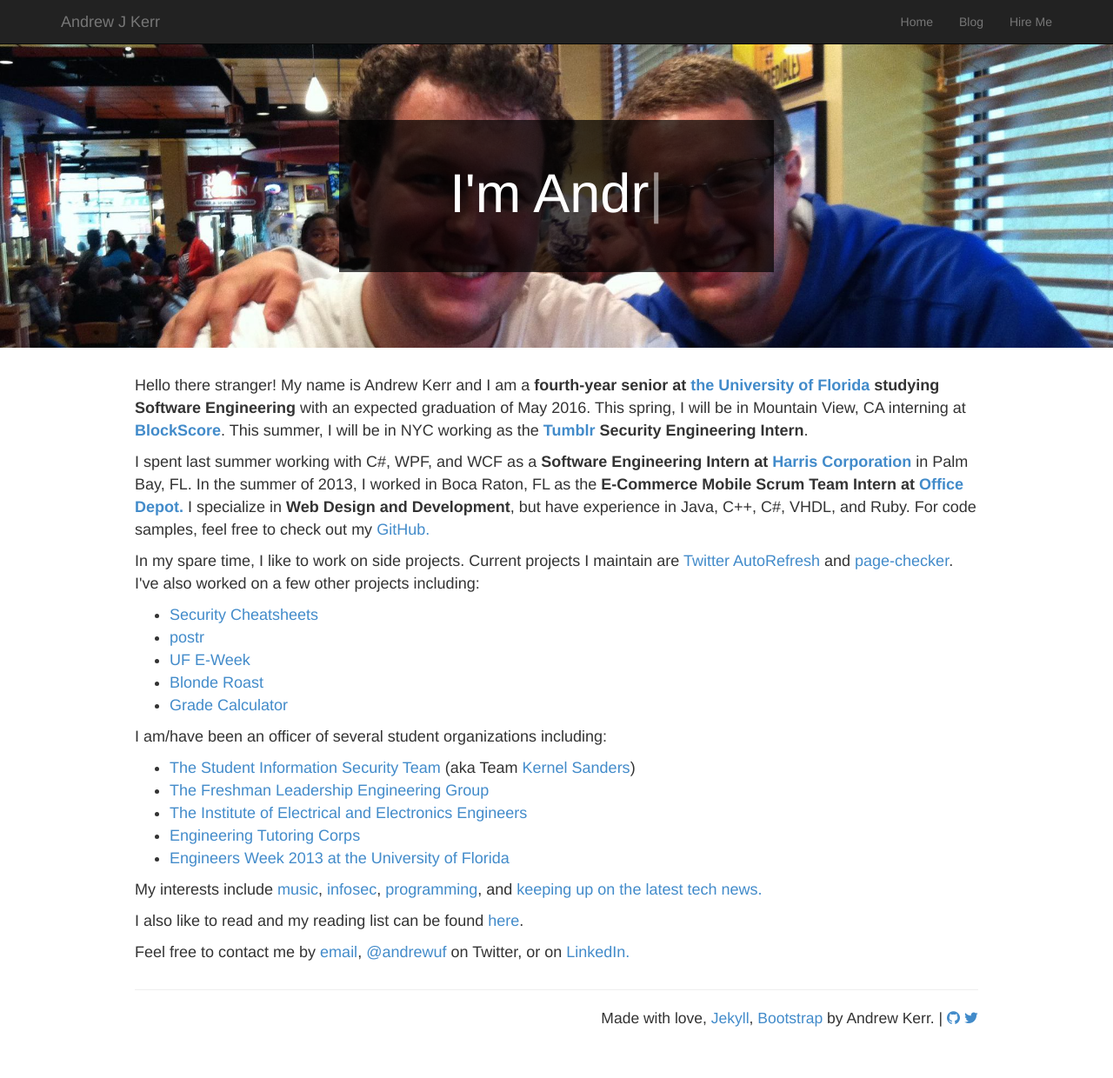
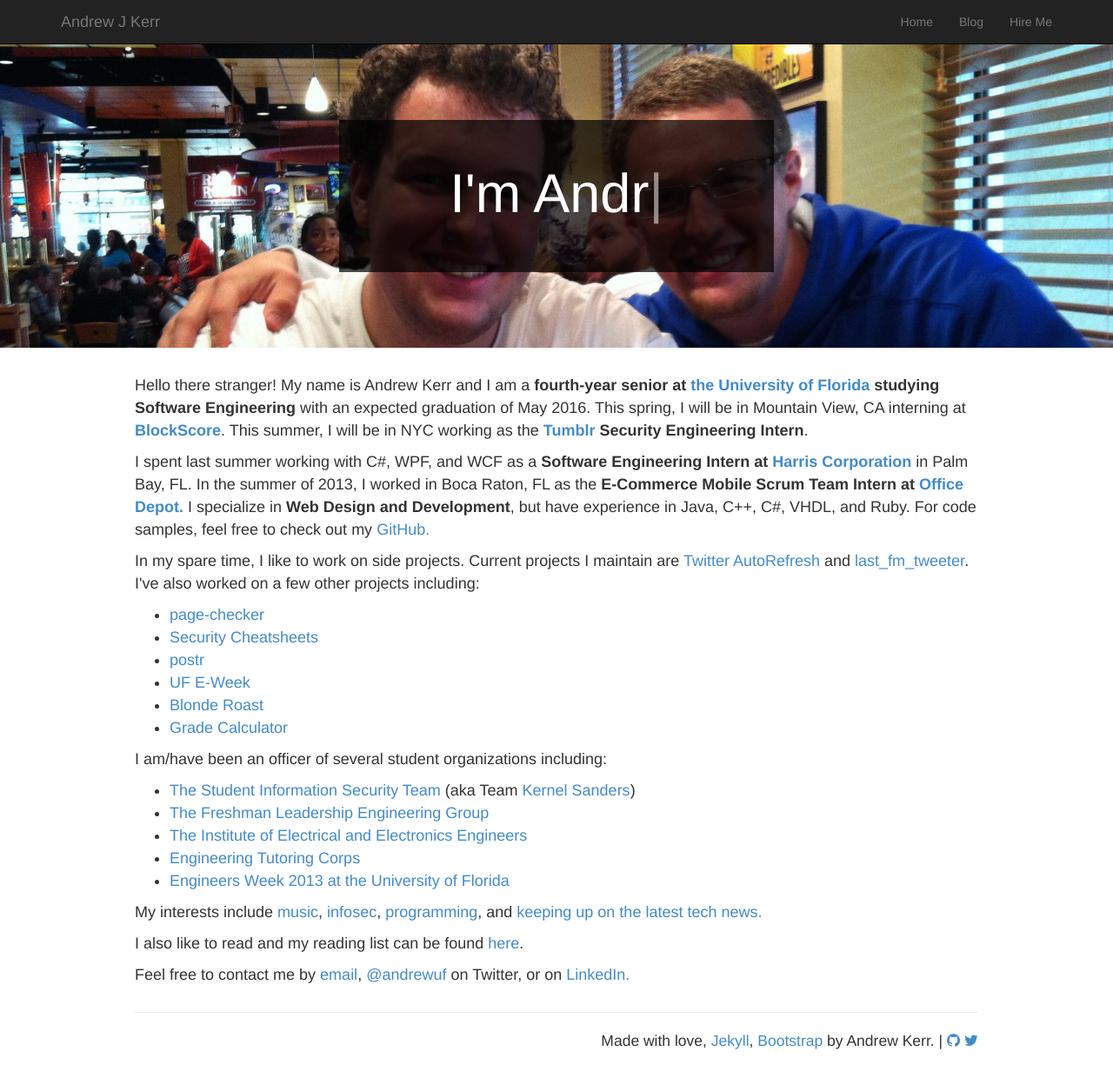
Before and after one commit to hackuf/hackuf.github.io, a Jekyll site: the page built from index.html, in a window 1280 px wide and 1240 px high. Shown: the whole window at 87% size. Built offline with Jekyll 4.4.1, drawn with Linux system fonts in a browser that asks for light colours; nearby versions of some CDN libraries.

Commit message:
Updated index

```diff
--- a/index.html
+++ b/index.html
@@ -80,8 +80,9 @@ body {
 
     <p>I spent last summer working with C#, WPF, and WCF as a <b>Software Engineering Intern at <a href="http://www.harris.com/">Harris Corporation</a></b> in Palm Bay, FL. In the summer of 2013, I worked in Boca Raton, FL as the <b>E-Commerce Mobile Scrum Team Intern at <a href="https://www.officedepot.com">Office Depot.</a></b> I specialize in <b>Web Design and Development</b>, but have experience in Java, C++, C#, VHDL, and Ruby. For code samples, feel free to check out my <a href="https://www.github.com/andrewjkerr">GitHub.</a></p>
 
-    <p>In my spare time, I like to work on side projects. Current projects I maintain are <a href="https://chrome.google.com/webstore/detail/twitter-autorefresh/hnkdmkjkkgiahldbbejflafhdbkdmegd?hl=en&gl=US">Twitter AutoRefresh</a> and <a href="https://www.github.com/andrewjkerr/page-checker">page-checker</a>. I've also worked on a few other projects including:
+    <p>In my spare time, I like to work on side projects. Current projects I maintain are <a href="https://chrome.google.com/webstore/detail/twitter-autorefresh/hnkdmkjkkgiahldbbejflafhdbkdmegd?hl=en&gl=US">Twitter AutoRefresh</a> and <a href="https://www.github.com/andrewjkerr/last_fm_tweeter">last_fm_tweeter</a>. I've also worked on a few other projects including:
       <ul>
+        <li><a href="https://www.github.com/andrewjkerr/page-checker">page-checker</a></li>
         <li><a href="https://github.com/security-cheatsheets/Cheatsheets">Security Cheatsheets</a></li>
         <li><a href="https://www.github.com/andrewjkerr/postr">postr</a></li>
         <li><a href="https://www.github.com/andrewjkerr/uf-eweek">UF E-Week</a></li>
```
